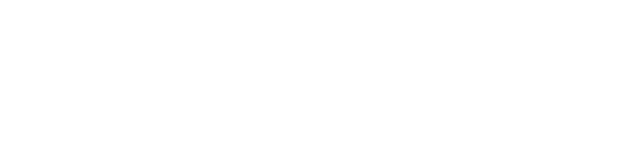
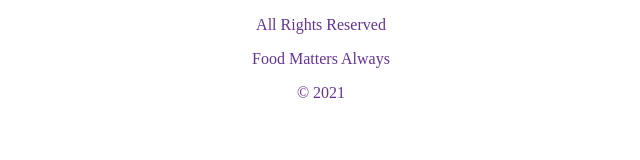
Before and after one commit to Fummite/FoodMattersBlog, a plain HTML site: page index.html in a window 1280 px wide. Shown: the whole page, without its empty margins (319-959 px from the left). Drawn offline with Linux system fonts and the light colour scheme.

Commit message:
Footer done

```diff
--- a/index.html
+++ b/index.html
@@ -5,6 +5,15 @@
     <title>Food Preservation</title>
 </head>
 <body>
+<footer>
+    <div style="text-align: center;color:rebeccapurple"/>
+    <p>All Rights Reserved</p>
+    <p>Food Matters Always</p>
+    <p>&copy; 2021</p>
 
+
+    </div>
+
+</footer>
 </body>
 </html>
```
